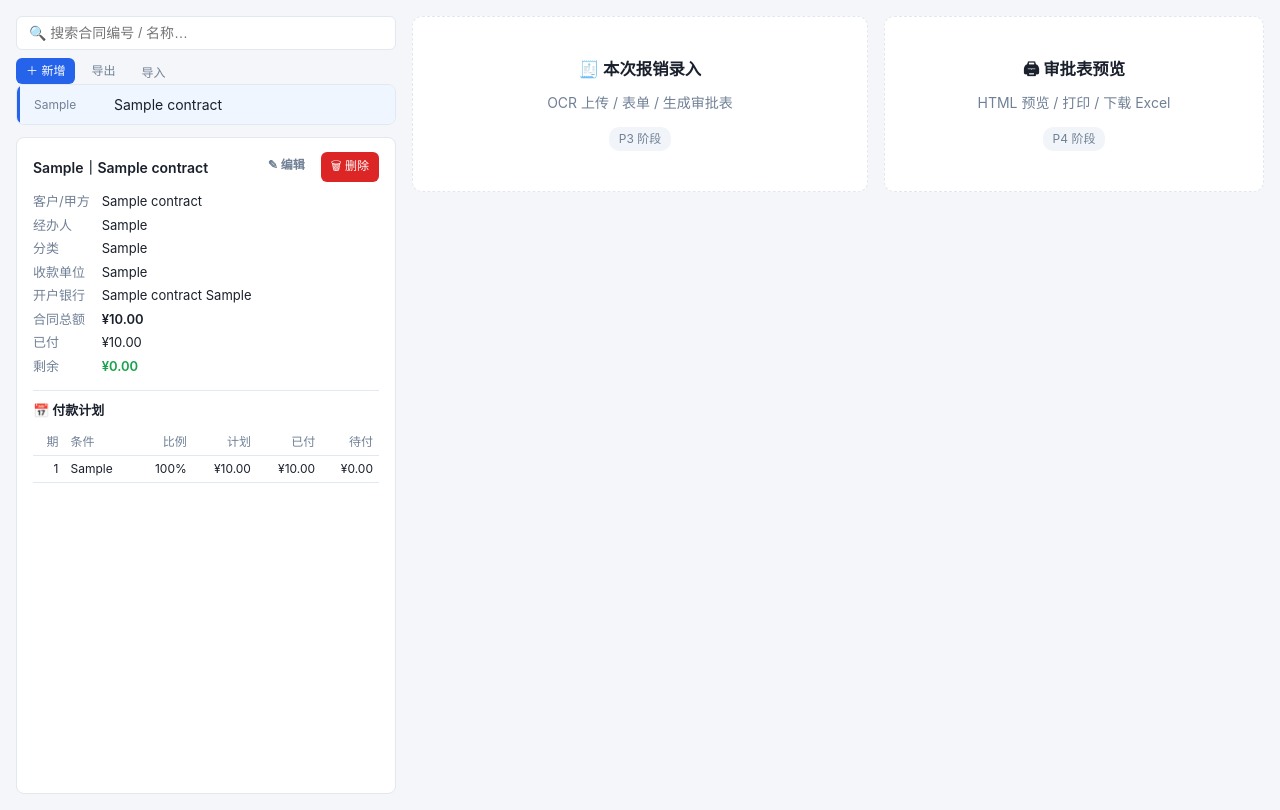
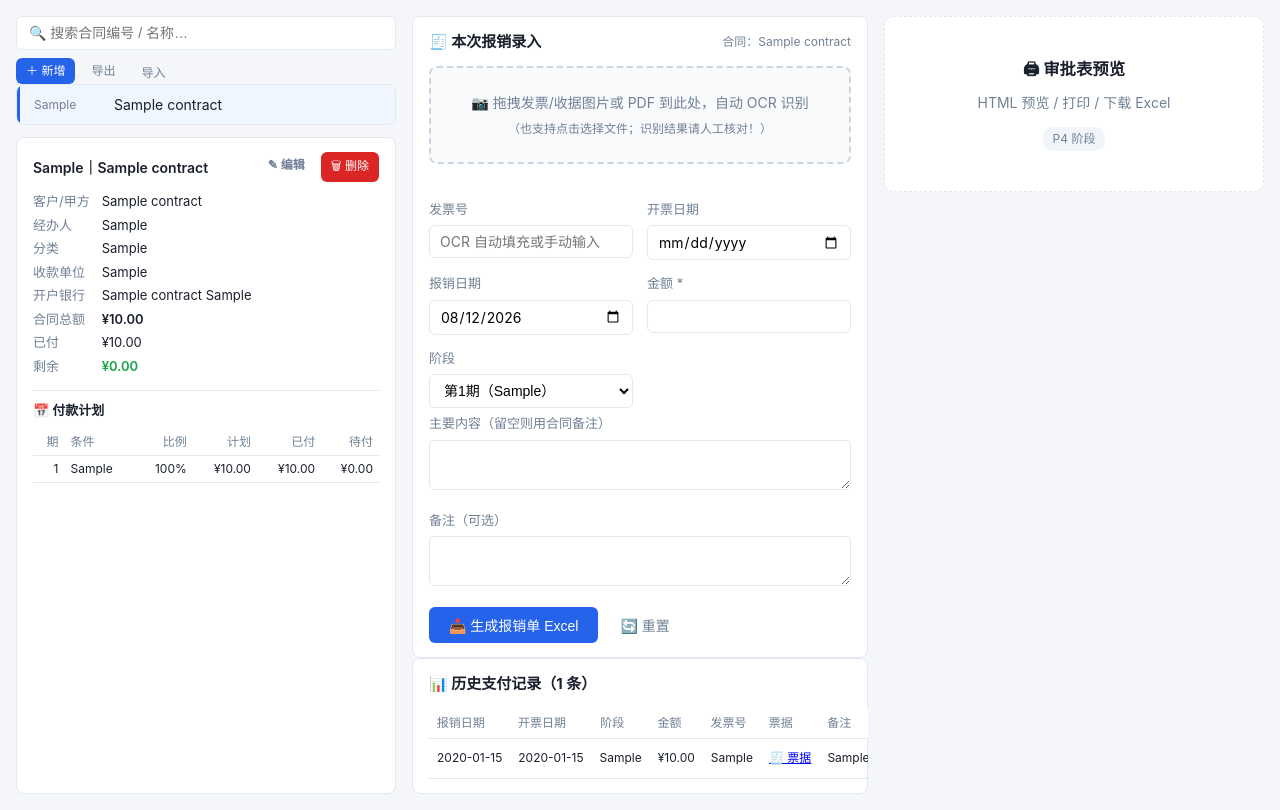
Before and after one commit to timmycheng/BillHub, a Flask app: page /?selected=1 in a window 1280 px wide. Shown: the part 52-862 px from the top of the page. Run offline with Flask 3, Linux system fonts and the light colour scheme; a user stored in the database is signed in; tables that the repository leaves empty hold one stand-in row (values such as "Sample post"); some libraries are stand-ins or nearby versions.

Commit message:
P3: reimbursement filing - OCR upload, xlsx report generation, history
- utils.py: extract num_to_cn/safe_dirname from main.py (desktop now imports them) + build_report_context (shared report context builder, same logic as desktop _build_report_data)
- web/routes/payments.py: payment panel renderer (form + stage select with paid stages disabled + history table); POST /payments/create (validate amount/template/invoice-no dup -> render approval xlsx via template_engine -> save invoice file -> db.add_payment with user_id); delete payment; file downloads with access control
- web/routes/ocr_api.py: POST /api/ocr (image/PDF -> InvoiceOCR, module-level singleton to avoid model reload per request)
- contracts.info_panel now returns contract info + payment panel via HTMX OOB swap (one request fills left-bottom and middle columns)
- _payment_panel.html: drag/drop OCR zone (JS: fetch /api/ocr, auto-fill invoice_no/date/amount), form with date inputs, dynamic stage select, history table with 票据/Excel download + delete
- dashboard.html: middle column wired to OOB payment panel
- db.py: add get_payment(pid)
- web/auth.py: can_access_contract shared helper
- config.py: APPROVAL_TEMPLATE path (env BILLHUB_TEMPLATE)
- style.css: drop zone / pay card / history table styles

Verified end-to-end: OOB panel composition, xlsx generation (placeholders replaced, 大写金额 correct), invoice file saved, duplicate invoice-no rejected, paid stage auto-disabled + next stage auto-selected, downloads, cross-user 404 access control, delete resets contract stats.

```diff
--- a/web/app.py
+++ b/web/app.py
@@ -8,6 +8,8 @@ from web.auth import auth_bp, hash_password, login_manager
 from web.config import Config
 from web.routes.contracts import bp as contracts_bp
 from web.routes.main import main_bp
+from web.routes.ocr_api import bp as ocr_bp
+from web.routes.payments import bp as payments_bp
 
 
 def create_app(config_class=Config):
@@ -26,6 +28,8 @@ def create_app(config_class=Config):
     # 蓝图
     app.register_blueprint(auth_bp)
     app.register_blueprint(contracts_bp)
+    app.register_blueprint(payments_bp)
+    app.register_blueprint(ocr_bp)
     app.register_blueprint(main_bp)
 
     # 确保上传目录存在
--- a/web/auth.py
+++ b/web/auth.py
@@ -56,6 +56,11 @@ def admin_required(f):
     return wrapped
 
 
+def can_access_contract(contract):
+    """当前用户能否访问该合同：管理员或拥有者。"""
+    return current_user.is_admin or (contract.get('owner_id') == int(current_user.id))
+
+
 # ============ 登录 / 登出蓝图 ============
 auth_bp = Blueprint('auth', __name__)
 
--- a/web/config.py
+++ b/web/config.py
@@ -17,6 +17,10 @@ class Config:
     INVOICE_DIR = os.path.join(UPLOAD_DIR, 'invoices')
     REPORT_DIR = os.path.join(UPLOAD_DIR, 'reports')
 
+    # 审批表 Excel 模板（占位符驱动）
+    APPROVAL_TEMPLATE = os.environ.get('BILLHUB_TEMPLATE') or os.path.join(
+        _BASE, 'templates', '审批表模板2026.xlsx')
+
     # LDAP / AD（P5 阶段接入，默认关闭）
     LDAP_ENABLED = os.environ.get('LDAP_ENABLED', 'false').lower() == 'true'
     LDAP_URI = os.environ.get('LDAP_URI', '')
--- a/web/routes/contracts.py
+++ b/web/routes/contracts.py
@@ -11,7 +11,8 @@ from flask_login import current_user, login_required
 
 import contract_io
 import db
-from web.auth import admin_required
+from web.auth import admin_required, can_access_contract
+from web.routes.payments import render_payment_panel
 
 bp = Blueprint('contracts', __name__)
 
@@ -22,11 +23,6 @@ CONTRACT_CATEGORIES = ['人力外包类', '采购类', '维保类', '软件开
 def _owner_filter():
     """列表过滤：管理员返回 None（全部），普通用户返回自己的 id。"""
     return None if current_user.is_admin else int(current_user.id)
-
-
-def _can_access(contract):
-    """当前用户能否访问该合同：管理员或拥有者。"""
-    return current_user.is_admin or (contract.get('owner_id') == int(current_user.id))
 
 
 # ============ 表单解析 ============
@@ -100,18 +96,20 @@ def list_panel():
     return render_template('_contract_list.html', contracts=contracts, q=q, selected=selected)
 
 
-# ============ 详情面板（HTMX 局部）============
+# ============ 详情面板（HTMX 局部）+ 报销面板（OOB）============
 @bp.route('/contracts/<int:cid>/info')
 @login_required
 def info_panel(cid):
     c = db.get_contract(cid)
-    if not c or not _can_access(c):
+    if not c or not can_access_contract(c):
         abort(404)
     stats = db.get_contract_stats(cid)
     stages, surplus = db.get_plan_status(cid)
     plan = db.list_payment_plan(cid)
-    return render_template('_contract_info.html', c=c, stats=stats,
+    info = render_template('_contract_info.html', c=c, stats=stats,
                            stages=stages, surplus=surplus, has_plan=bool(plan))
+    # 中栏报销面板随详情一起返回（HTMX OOB 交换），切换合同一次加载两栏
+    return info + render_payment_panel(cid, oob=True)
 
 
 # ============ 新增 ============
@@ -138,7 +136,7 @@ def new():
 @login_required
 def edit(cid):
     c = db.get_contract(cid)
-    if not c or not _can_access(c):
+    if not c or not can_access_contract(c):
         abort(404)
     if request.method == 'POST':
         data, err = _parse_form_data(request.form)
@@ -157,7 +155,7 @@ def edit(cid):
 @login_required
 def delete(cid):
     c = db.get_contract(cid)
-    if not c or not _can_access(c):
+    if not c or not can_access_contract(c):
         abort(404)
     name = c['contract_name']
     db.delete_contract(cid)
--- /dev/null
+++ b/web/routes/ocr_api.py
@@ -0,0 +1,52 @@
+"""BillHub OCR API：POST /api/ocr 上传图片/PDF，返回识别 JSON。
+复用 ocr.InvoiceOCR（桌面版同款）。模型加载较重，用模块级单例复用。"""
+import os
+import tempfile
+
+from flask import Blueprint, jsonify, request
+from flask_login import login_required
+
+from ocr import InvoiceOCR
+
+bp = Blueprint('ocr_api', __name__)
+
+ALLOWED_EXTS = {'.png', '.jpg', '.jpeg', '.bmp', '.webp', '.pdf'}
+
+# onnxruntime InferenceSession 支持多线程并发 Run，单例复用安全
+_OCR = None
+
+
+def _get_ocr():
+    global _OCR
+    if _OCR is None:
+        _OCR = InvoiceOCR()
+    return _OCR
+
+
+@bp.route('/api/ocr', methods=['POST'])
+@login_required
+def ocr():
+    f = request.files.get('file')
+    if not f or not f.filename:
+        return jsonify({'ok': False, 'error': '未收到文件'}), 400
+    ext = os.path.splitext(f.filename)[1].lower()
+    if ext not in ALLOWED_EXTS:
+        return jsonify({'ok': False, 'error': '不支持的文件类型，请上传图片或 PDF'}), 400
+
+    tmp = tempfile.NamedTemporaryFile(delete=False, suffix=ext)
+    f.save(tmp.name)
+    tmp.close()
+    try:
+        data = _get_ocr().extract(tmp.name)
+    except Exception as e:
+        return jsonify({'ok': False, 'error': f'OCR 识别失败：{e}'}), 500
+    finally:
+        try:
+            os.unlink(tmp.name)
+        except OSError:
+            pass
+
+    if not data or not any(data.values()):
+        return jsonify({'ok': False,
+                        'error': '未能识别出有效信息，请手动填写或换清晰图片'}), 422
+    return jsonify({'ok': True, **data})
--- /dev/null
+++ b/web/routes/payments.py
@@ -0,0 +1,161 @@
+"""BillHub 报销填报蓝图：面板渲染 / 生成审批表 / 删除记录 / 文件下载。
+复用 template_engine + utils.build_report_context（与桌面版同逻辑）。"""
+import os
+import re
+from datetime import datetime
+
+from flask import (Blueprint, abort, current_app, flash, redirect,
+                   render_template, request, send_file, url_for)
+from flask_login import current_user, login_required
+
+import db
+import template_engine
+from utils import build_report_context, safe_dirname
+from web.auth import can_access_contract
+
+bp = Blueprint('payments', __name__)
+
+
+# ============ 面板渲染（供 contracts.info_panel OOB 组合）============
+def render_payment_panel(cid, oob=False):
+    c = db.get_contract(cid)
+    plan = db.list_payment_plan(cid)
+    # 已报销过的期数置灰（与桌面版 _paid_stages 一致）
+    paid_stages = set()
+    if plan:
+        n = len(plan)
+        for rec in db.list_payments(cid):
+            idx = db._match_stage(rec.get('stage'), n)
+            if idx is not None:
+                paid_stages.add(idx + 1)
+    default_seq = next((p['seq'] for p in plan if p['seq'] not in paid_stages), None)
+    payments = db.list_payments(cid)
+    return render_template('_payment_panel.html', c=c, plan=plan,
+                           paid_stages=paid_stages, default_seq=default_seq,
+                           payments=payments, oob=oob,
+                           today=datetime.now().strftime('%Y-%m-%d'))
+
+
+def _get_accessible_contract(cid):
+    c = db.get_contract(cid)
+    if not c or not can_access_contract(c):
+        abort(404)
+    return c
+
+
+# ============ 生成报销单 ============
+@bp.route('/payments/create', methods=['POST'])
+@login_required
+def create():
+    cid = request.form.get('contract_id', type=int)
+    c = _get_accessible_contract(cid)
+
+    amount_raw = request.form.get('amount', '0').replace(',', '').strip()
+    try:
+        amount = float(amount_raw)
+    except ValueError:
+        flash('金额格式错误', 'danger')
+        return redirect(url_for('main.dashboard', selected=cid))
+    if amount <= 0:
+        flash('请输入本次报销金额', 'danger')
+        return redirect(url_for('main.dashboard', selected=cid))
+
+    template_path = current_app.config['APPROVAL_TEMPLATE']
+    if not os.path.exists(template_path):
+        flash(f'找不到审批表模板：{template_path}', 'danger')
+        return redirect(url_for('main.dashboard', selected=cid))
+
+    pay_date = request.form.get('pay_date', '').strip()
+    invoice_date = request.form.get('invoice_date', '').strip()
+    invoice_no = request.form.get('invoice_no', '').strip()
+    stage = request.form.get('stage', '').strip()
+    main_content = request.form.get('main_content', '').strip()
+    remark = request.form.get('remark', '').strip()
+
+    # 发票号重复/相似校验（归一化后与历史记录一致则禁止填报）
+    if invoice_no:
+        norm = re.sub(r'[^A-Za-z0-9]', '', invoice_no).upper()
+        for old in db.list_invoice_nos():
+            if re.sub(r'[^A-Za-z0-9]', '', old).upper() == norm:
+                flash(f'发票号「{invoice_no}」与历史记录「{old}」相同，不能重复填报！', 'danger')
+                return redirect(url_for('main.dashboard', selected=cid))
+
+    ctx, stages, _this_pay = build_report_context(
+        c, pay_date, invoice_date, amount, invoice_no, stage, main_content, remark)
+
+    # 统一保存到 uploads/reports/<合同名>/ 下，文件名带日期时间防重名
+    contract_dir = os.path.join(current_app.config['REPORT_DIR'],
+                                safe_dirname(c['contract_name']))
+    os.makedirs(contract_dir, exist_ok=True)
+    fname = f"审批表_{pay_date}_{datetime.now().strftime('%H%M%S%f')}.xlsx"
+    out_path = os.path.join(contract_dir, fname)
+    try:
+        template_engine.render_approval_template(template_path, out_path, ctx, stages)
+    except Exception as e:
+        flash(f'审批表生成失败：{e}', 'danger')
+        return redirect(url_for('main.dashboard', selected=cid))
+
+    # 保存本次上传的发票/收据文件
+    invoice_file = ''
+    f = request.files.get('invoice_file')
+    if f and f.filename:
+        ext = os.path.splitext(f.filename)[1].lower() or ''
+        safe_no = re.sub(r'[^\w\-]', '', c['contract_no'] or '') or f"id{c['id']}"
+        inv_fname = f"{safe_no}_{pay_date}_{datetime.now().strftime('%H%M%S')}{ext}"
+        inv_dir = current_app.config['INVOICE_DIR']
+        os.makedirs(inv_dir, exist_ok=True)
+        dest = os.path.join(inv_dir, inv_fname)
+        try:
+            f.save(dest)
+            invoice_file = dest
+        except OSError:
+            invoice_file = ''
+
+    db.add_payment(contract_id=cid, pay_date=pay_date, invoice_date=invoice_date,
+                   stage=stage, amount=amount, invoice_no=invoice_no, remark=remark,
+                   invoice_file=invoice_file, report_file=out_path,
+                   user_id=int(current_user.id))
+    flash('✅ 审批表已生成并保存记录！', 'success')
+    return redirect(url_for('main.dashboard', selected=cid))
+
+
+# ============ 删除记录 ============
+@bp.route('/payments/<int:pid>/delete', methods=['POST'])
+@login_required
+def delete(pid):
+    rec = db.get_payment(pid)
+    if not rec:
+        abort(404)
+    _get_accessible_contract(rec['contract_id'])
+    db.delete_payment(pid)
+    flash('支付记录已删除（合同已付/剩余金额已重新计算）', 'success')
+    return redirect(url_for('main.dashboard', selected=rec['contract_id']))
+
+
+# ============ 文件下载 ============
+def _send_payment_file(pid, key, download_name):
+    rec = db.get_payment(pid)
+    if not rec:
+        abort(404)
+    _get_accessible_contract(rec['contract_id'])
+    path = rec.get(key) or ''
+    if not path or not os.path.exists(path):
+        flash('该记录没有可用的文件（可能已移动或删除）', 'warning')
+        return redirect(url_for('main.dashboard', selected=rec['contract_id']))
+    return send_file(path, as_attachment=True, download_name=download_name)
+
+
+@bp.route('/files/report/<int:pid>')
+@login_required
+def download_report(pid):
+    return _send_payment_file(pid, 'report_file', f'审批表_{pid}.xlsx')
+
+
+@bp.route('/files/invoice/<int:pid>')
+@login_required
+def download_invoice(pid):
+    rec = db.get_payment(pid)
+    if not rec:
+        abort(404)
+    fname = os.path.basename(rec.get('invoice_file') or f'票据_{pid}')
+    return _send_payment_file(pid, 'invoice_file', fname)
--- a/web/static/style.css
+++ b/web/static/style.css
@@ -250,3 +250,43 @@ textarea, .field input[type="text"], .field input[type="number"], .field input[t
 
 .form-actions { display: flex; gap: 10px; justify-content: flex-end; }
 .form-actions .btn-primary { padding: 8px 22px; }
+
+/* ============ 中栏：报销面板 ============ */
+.col-mid { display: flex; flex-direction: column; gap: 12px; min-height: 0;
+  overflow-y: auto; max-height: calc(100vh - 52px - 32px); }
+.pay-card {
+  background: var(--surface); border: 1px solid var(--border);
+  border-radius: 8px; padding: 14px 16px;
+}
+.pay-title { font-size: 15px; margin-bottom: 12px;
+  display: flex; justify-content: space-between; align-items: center; gap: 8px; }
+.pay-title .small { font-size: 12px; font-weight: 400; }
+
+.drop-zone {
+  border: 2px dashed #cbd5e1; border-radius: 8px; background: #f8fafc;
+  color: var(--text-muted); text-align: center; padding: 22px 12px;
+  cursor: pointer; margin-bottom: 8px; line-height: 1.8;
+}
+.drop-zone:hover, .drop-zone.drag { border-color: var(--primary); background: #eff6ff; }
+.ocr-status { font-size: 12px; margin-bottom: 10px; min-height: 18px;
+  color: var(--text-muted); }
+
+.pay-grid { display: grid; grid-template-columns: 1fr 1fr; gap: 8px 14px; }
+.pay-grid .field { margin-bottom: 6px; }
+select { width: 100%; padding: 7px 10px; border: 1px solid var(--border);
+  border-radius: 6px; font-size: 14px; background: #fff; }
+
+.pay-actions { display: flex; gap: 10px; margin-top: 10px; }
+.pay-actions .btn-primary { padding: 8px 20px; }
+
+.history-table { width: 100%; border-collapse: collapse; font-size: 12px; }
+.history-table th, .history-table td { padding: 6px 8px; text-align: left;
+  border-bottom: 1px solid var(--border); white-space: nowrap; }
+.history-table th { color: var(--text-muted); font-weight: 500;
+  position: sticky; top: 0; background: var(--surface); }
+.history-table .amt-td { text-align: right; }
+.history-table .cell-remark { max-width: 160px; overflow: hidden;
+  text-overflow: ellipsis; white-space: nowrap; }
+.history-table .cell-actions { white-space: nowrap; }
+.pad-sm { padding: 10px 0; }
+.small { font-size: 12px; }
--- /dev/null
+++ b/web/templates/_payment_panel.html
@@ -0,0 +1,152 @@
+{# 中栏报销面板（HTMX 局部/OOB）—— 随合同详情一起加载 #}
+<div id="payment-panel"{% if oob %} hx-swap-oob="outerHTML"{% endif %}>
+  <div class="pay-card">
+    <h3 class="pay-title">🧾 本次报销录入
+      <span class="muted small">合同：{{ c.contract_name }}</span></h3>
+
+    <form method="post" action="{{ url_for('payments.create') }}"
+          enctype="multipart/form-data" id="pay-form">
+      <input type="hidden" name="contract_id" value="{{ c.id }}">
+
+      {# OCR 拖拽/点击区 #}
+      <div id="drop-zone" class="drop-zone">
+        📷 拖拽发票/收据图片或 PDF 到此处，自动 OCR 识别<br>
+        <span class="small muted">（也支持点击选择文件；识别结果请人工核对！）</span>
+      </div>
+      <div id="ocr-status" class="ocr-status"></div>
+      <input type="file" id="invoice-file" name="invoice_file"
+             accept=".png,.jpg,.jpeg,.bmp,.webp,.pdf" style="display:none">
+
+      <div class="pay-grid">
+        <label class="field"><span>发票号</span>
+          <input type="text" name="invoice_no" placeholder="OCR 自动填充或手动输入"></label>
+        <label class="field"><span>开票日期</span>
+          <input type="date" name="invoice_date"></label>
+        <label class="field"><span>报销日期</span>
+          <input type="date" name="pay_date" value="{{ today }}"></label>
+        <label class="field"><span>金额 *</span>
+          <input type="number" step="0.01" min="0" name="amount" required></label>
+        <label class="field"><span>阶段</span>
+          {% if plan %}
+          <select name="stage">
+            {% for p in plan %}
+            <option value="第{{ p.seq }}期"
+                    {% if p.seq in paid_stages %}disabled{% endif %}
+                    {% if p.seq == default_seq %}selected{% endif %}>
+              第{{ p.seq }}期{% if p.condition %}（{{ p.condition }}）{% endif %}
+            </option>
+            {% endfor %}
+          </select>
+          {% else %}
+          <input type="text" name="stage" placeholder="如：第一期 30%">
+          {% endif %}</label>
+      </div>
+      <label class="field"><span>主要内容（留空则用合同备注）</span>
+        <textarea name="main_content" rows="2"></textarea></label>
+      <label class="field"><span>备注（可选）</span>
+        <textarea name="remark" rows="2"></textarea></label>
+
+      <div class="pay-actions">
+        <button type="submit" class="btn-primary">📥 生成报销单 Excel</button>
+        <button type="reset" class="btn-ghost">🔄 重置</button>
+      </div>
+    </form>
+  </div>
+
+  {# 历史支付记录 #}
+  <div class="pay-card">
+    <h3 class="pay-title">📊 历史支付记录（{{ payments|length }} 条）</h3>
+    {% if payments %}
+    <table class="history-table">
+      <thead><tr>
+        <th>报销日期</th><th>开票日期</th><th>阶段</th><th>金额</th>
+        <th>发票号</th><th>票据</th><th>备注</th><th>操作</th>
+      </tr></thead>
+      <tbody>
+      {% for rec in payments %}
+        <tr>
+          <td>{{ rec.pay_date }}</td>
+          <td>{{ rec.invoice_date or '' }}</td>
+          <td>{{ rec.stage or '' }}</td>
+          <td class="amt-td">¥{{ rec.amount|money }}</td>
+          <td>{{ rec.invoice_no or '' }}</td>
+          <td>{% if rec.invoice_file %}
+              <a href="{{ url_for('payments.download_invoice', pid=rec.id) }}">🧾 票据</a>
+              {% else %}—{% endif %}</td>
+          <td class="cell-remark" title="{{ rec.remark }}">{{ rec.remark or '' }}</td>
+          <td class="cell-actions">
+            {% if rec.report_file %}
+            <a href="{{ url_for('payments.download_report', pid=rec.id) }}" class="btn-ghost btn-sm">📥 Excel</a>
+            {% endif %}
+            <form method="post" action="{{ url_for('payments.delete', pid=rec.id) }}"
+                  onsubmit="return confirm('确定删除这条支付记录？\n（删除后合同已付/剩余金额会重新计算）')"
+                  style="display:inline">
+              <button type="submit" class="btn-danger btn-sm">删除</button>
+            </form>
+          </td>
+        </tr>
+      {% endfor %}
+      </tbody>
+    </table>
+    {% else %}
+    <p class="muted pad-sm">暂无支付记录</p>
+    {% endif %}
+  </div>
+</div>
+
+<script>
+(function () {
+  var zone = document.getElementById('drop-zone');
+  var input = document.getElementById('invoice-file');
+  var status = document.getElementById('ocr-status');
+  if (!zone || !input) return;
+  var defaultZoneHtml = '📷 拖拽发票/收据图片或 PDF 到此处，自动 OCR 识别<br>' +
+    '<span class="small muted">（也支持点击选择文件；识别结果请人工核对！）</span>';
+
+  zone.addEventListener('click', function () { input.click(); });
+  zone.addEventListener('dragover', function (e) { e.preventDefault(); zone.classList.add('drag'); });
+  zone.addEventListener('dragleave', function () { zone.classList.remove('drag'); });
+  zone.addEventListener('drop', function (e) {
+    e.preventDefault();
+    zone.classList.remove('drag');
+    if (e.dataTransfer.files.length) {
+      input.files = e.dataTransfer.files;
+      doOcr(e.dataTransfer.files[0]);
+    }
+  });
+  input.addEventListener('change', function () {
+    if (input.files.length) doOcr(input.files[0]);
+  });
+
+  function doOcr(file) {
+    zone.textContent = '⏳ 识别中：' + file.name + ' …';
+    status.textContent = '识别中，请稍候（首次加载模型较慢）…';
+    var fd = new FormData();
+    fd.append('file', file);
+    fetch('{{ url_for("ocr_api.ocr") }}', { method: 'POST', body: fd })
+      .then(function (r) { return r.json(); })
+      .then(function (data) {
+        if (!data.ok) {
+          status.textContent = '⚠️ ' + data.error;
+          zone.innerHTML = defaultZoneHtml;
+          return;
+        }
+        var form = document.getElementById('pay-form');
+        if (data.invoice_no) form.querySelector('[name="invoice_no"]').value = data.invoice_no;
+        if (data.date) form.querySelector('[name="invoice_date"]').value = data.date;
+        if (data.amount) form.querySelector('[name="amount"]').value = data.amount;
+        var parts = [];
+        if (data.invoice_no) parts.push('发票号 ' + data.invoice_no);
+        if (data.amount) parts.push('金额 ¥' + data.amount);
+        if (data.date) parts.push('日期 ' + data.date);
+        if (data.seller) parts.push('销售方 ' + data.seller);
+        status.textContent = '✅ 识别完成：' + parts.join(' | ') + '（请人工核对金额！）';
+        zone.textContent = '✅ 已选择：' + file.name + '（再次点击/拖拽可更换）';
+      })
+      .catch(function () {
+        status.textContent = '❌ OCR 请求失败，请手动填写';
+        zone.innerHTML = defaultZoneHtml;
+      });
+  }
+})();
+</script>
--- a/web/templates/dashboard.html
+++ b/web/templates/dashboard.html
@@ -29,11 +29,17 @@
 
   {# ===== 中栏：报销录入（P3）===== #}
   <section class="col col-mid">
-    <div class="placeholder">
-      <h3>🧾 本次报销录入</h3>
-      <p class="hint">OCR 上传 / 表单 / 生成审批表</p>
-      <span class="tag">P3 阶段</span>
+    {% if selected %}
+    <div id="payment-panel"><!-- 由合同详情的 OOB 交换填充 --></div>
+    {% else %}
+    <div id="payment-panel">
+      <div class="placeholder">
+        <h3>🧾 本次报销录入</h3>
+        <p class="hint">选择左侧合同后在此填报报销</p>
+        <span class="tag">P3</span>
+      </div>
     </div>
+    {% endif %}
   </section>
 
   {# ===== 右栏：审批表预览（P4）===== #}
```
Also changed, not shown: db.py (+7 -0 lines), main.py (+1 -58 lines), utils.py (added, +125 -0 lines).
